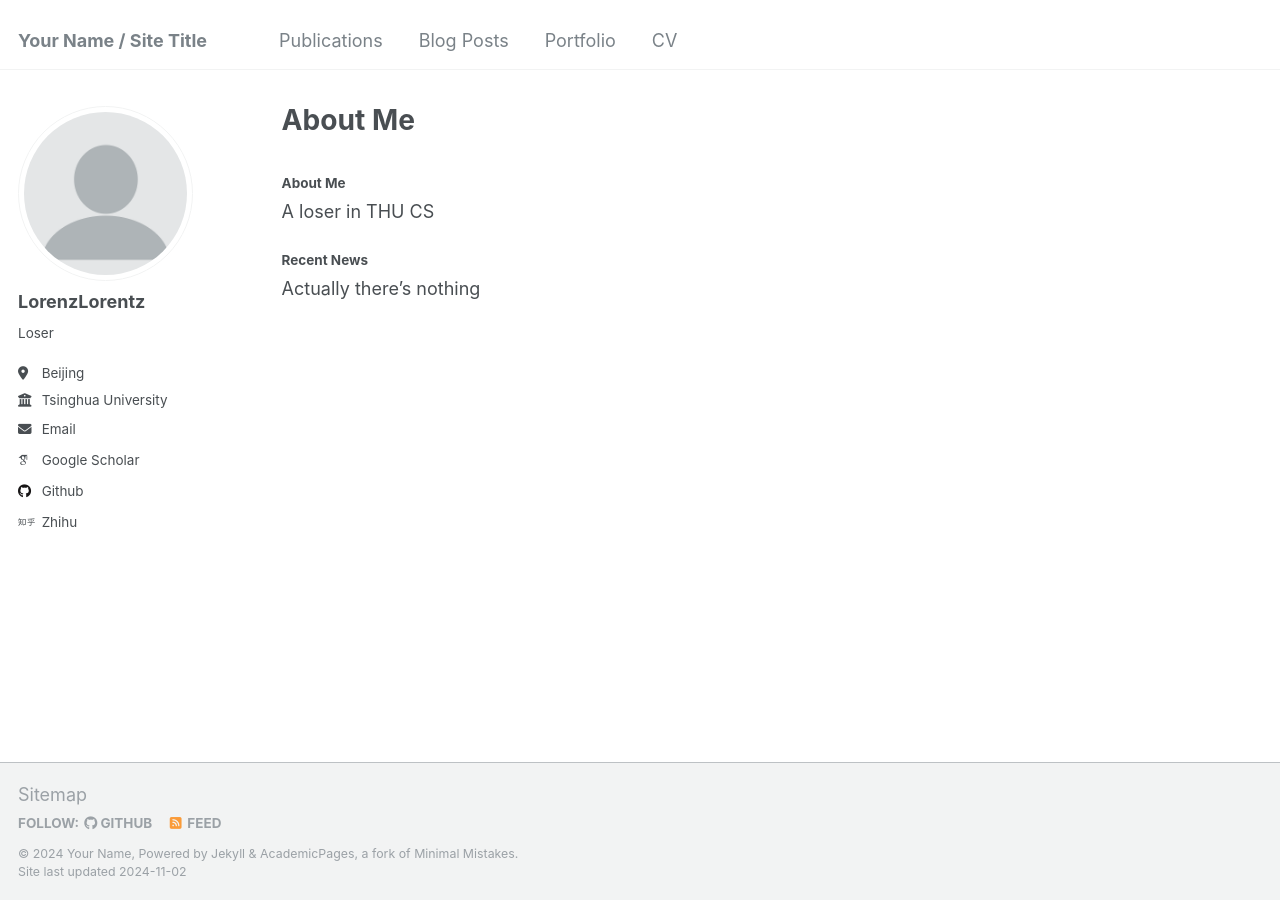
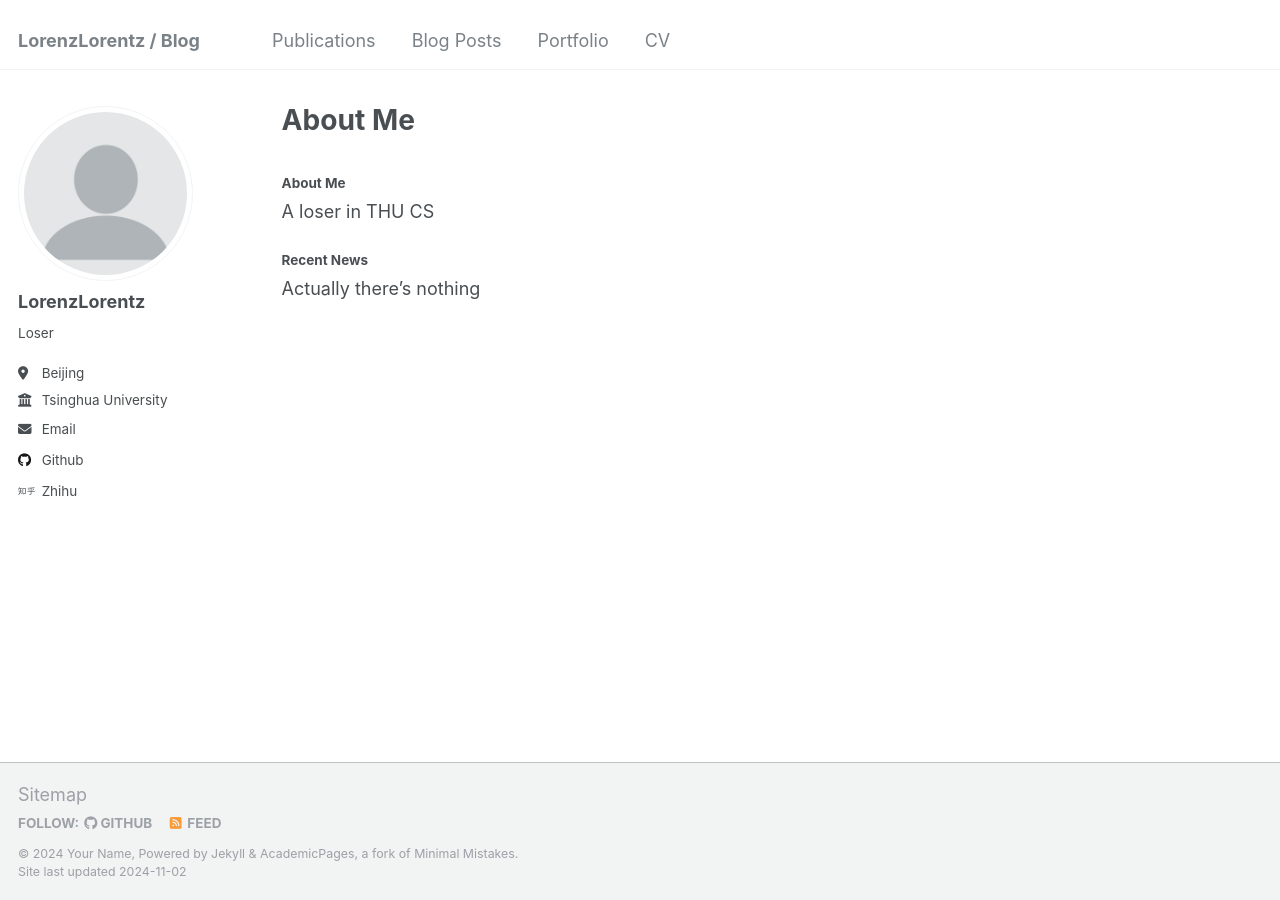
Before and after one commit to LorenzLorentz/lorenzlorentz.github.io, a Jekyll site: the page built from _pages/about.md, in a window 1280 px wide. Built offline with Jekyll 4.4.1, drawn with Linux system fonts in a browser that asks for light colours; some web fonts are replaced.

Commit message:
one last time

```diff
--- a/_config.yml
+++ b/_config.yml
@@ -8,7 +8,7 @@
 
 # Basic Site Settings
 locale                   : "en-US"
-title                    : "Your Name / Site Title"
+title                    : "LorenzLorentz / Blog"
 title_separator          : "-"
 name                     : &name "Your Name"
 description              : &description "personal description"
@@ -32,11 +32,11 @@ author:
 
   # Academic websites
   #arxiv            : # URL - Update with the correct link to your profile
-  googlescholar    : "https://scholar.google.com/citations?user=PS_CX0AAAAAJ"
+  #googlescholar    : #"https://scholar.google.com/citations?user=PS_CX0AAAAAJ"
   #impactstory      : # URL
-  #orcid            : "http://orcid.org/yourorcidurl"
+  #orcid            : #"http://orcid.org/yourorcidurl"
   #semantic         : # URL
-  #pubmed           : "https://www.ncbi.nlm.nih.gov/pubmed/?term=john+snow"
+  #pubmed           : #"https://www.ncbi.nlm.nih.gov/pubmed/?term=john+snow"
   #researchgate     : # URL
   #scopus           : # URL
 
```
